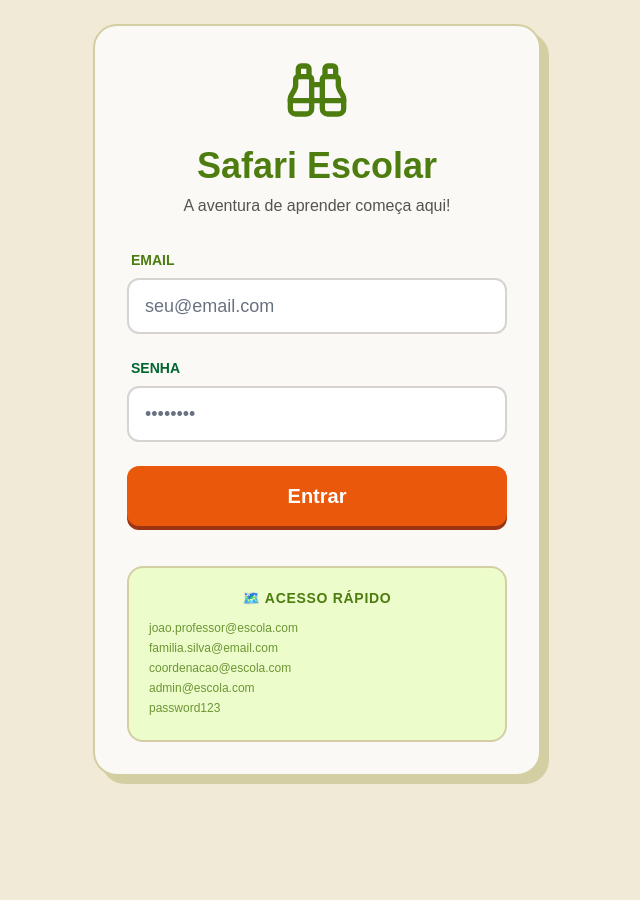
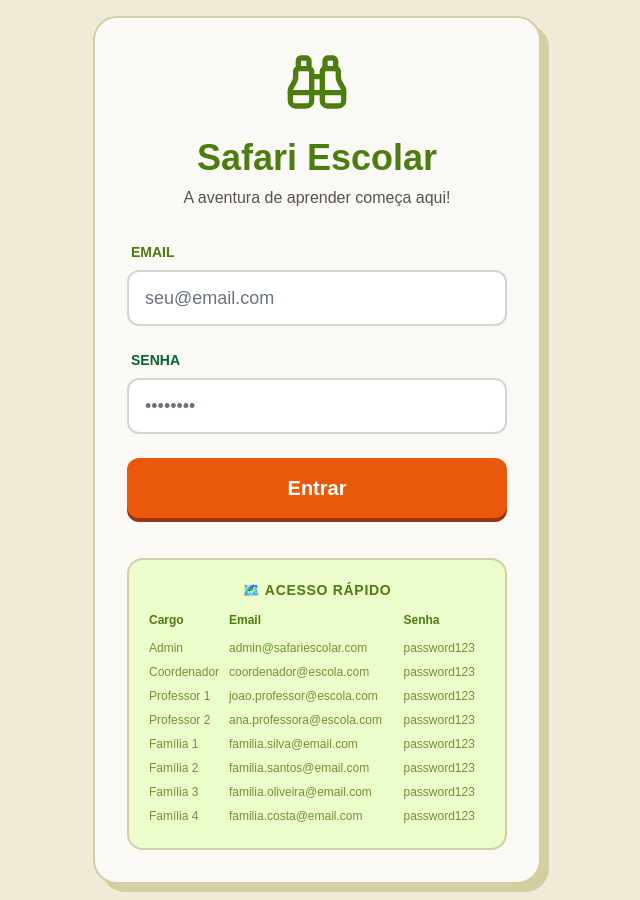
Before and after one commit to pedrobritx/Safari-Escolar, a Next.js app in the folder frontend/: page /login in a window 1280 px wide. Shown: the whole page, without its empty margins (323-963 px from the left). Before the commit the page ends 800 px from the top, so only its background shows below. Built offline with nearby package versions, Linux system fonts and the light colour scheme; no server answers.

Commit message:
feat: update test credentials in documentation and refactor login page's quick access section to a table with expanded entries.

```diff
--- a/frontend/app/login/page.tsx
+++ b/frontend/app/login/page.tsx
@@ -98,13 +98,27 @@ export default function LoginPage() {
           </button>
         </form>
 
-        <div className="mt-10 p-5 bg-[var(--color-secondary)] rounded-2xl border-2 border-[var(--color-border)]">
+        <div className="mt-10 p-5 bg-[var(--color-secondary)] rounded-2xl border-2 border-[var(--color-border)] overflow-x-auto">
           <p className="text-sm text-primary font-bold mb-3 uppercase tracking-wider text-center">🗺️ Acesso Rápido</p>
-          <p className="text-xs text-primary/80 font-medium mb-1">joao.professor@escola.com</p>
-          <p className="text-xs text-primary/80 font-medium mb-1">familia.silva@email.com</p>
-          <p className="text-xs text-primary/80 font-medium mb-1">coordenacao@escola.com</p>
-          <p className="text-xs text-primary/80 font-medium mb-1">admin@escola.com</p>
-          <p className="text-xs text-primary/80 font-medium mb-1">password123</p>
+          <table className="w-full text-xs">
+            <thead>
+              <tr className="text-primary font-bold text-left">
+                <th className="pb-2">Cargo</th>
+                <th className="pb-2">Email</th>
+                <th className="pb-2">Senha</th>
+              </tr>
+            </thead>
+            <tbody className="text-primary/80 font-medium">
+              <tr><td className="py-1">Admin</td><td>admin@safariescolar.com</td><td>password123</td></tr>
+              <tr><td className="py-1">Coordenador</td><td>coordenador@escola.com</td><td>password123</td></tr>
+              <tr><td className="py-1">Professor 1</td><td>joao.professor@escola.com</td><td>password123</td></tr>
+              <tr><td className="py-1">Professor 2</td><td>ana.professora@escola.com</td><td>password123</td></tr>
+              <tr><td className="py-1">Família 1</td><td>familia.silva@email.com</td><td>password123</td></tr>
+              <tr><td className="py-1">Família 2</td><td>familia.santos@email.com</td><td>password123</td></tr>
+              <tr><td className="py-1">Família 3</td><td>familia.oliveira@email.com</td><td>password123</td></tr>
+              <tr><td className="py-1">Família 4</td><td>familia.costa@email.com</td><td>password123</td></tr>
+            </tbody>
+          </table>
         </div>
       </div>
     </div>
```
Also changed, not shown: 1 other file (tests, documents, lock files or other folders).
